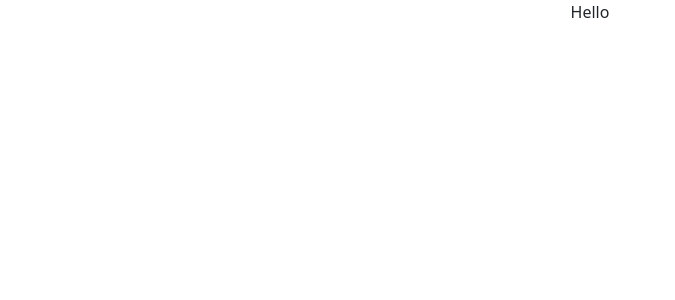
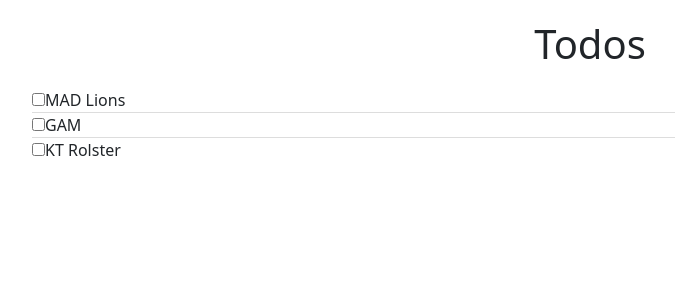
Before and after one commit to Maduro29/todo, a React (Create React App) app: page / in a window 1280 px wide. Shown: the top 300 px of the page, without its empty margins (50-725 px from the left). Built offline with nearby package versions, Linux system fonts and the light colour scheme.

Commit message:
JSX commit

```diff
--- a/src/App.js
+++ b/src/App.js
@@ -3,8 +3,35 @@
 
 function App() {
   return (
-    <div className="App">
-      <p>Hello</p>
+    <div className="container">
+      <div className="row">
+        <div className="todolist">
+          <h1>Todos</h1>
+          <ul className="list-unstyled">
+            <li className="ui-state-default">
+              <div className="checkbox">
+                <label>
+                  <input type="checkbox" value=""/>MAD Lions
+                </label>
+              </div>
+            </li>
+            <li className="ui-state-default">
+              <div className="checkbox">
+                <label>
+                  <input type="checkbox" value=""/>GAM
+                </label>
+              </div>
+            </li>
+            <li className="ui-state-default">
+              <div className="checkbox">
+                <label>
+                  <input type="checkbox" value=""/>KT Rolster
+                </label>
+              </div>
+            </li>
+          </ul>
+        </div>
+      </div>
     </div>
   );
 }
--- a/src/index.css
+++ b/src/index.css
@@ -1,13 +1,41 @@
 body {
-  margin: 0;
-  font-family: -apple-system, BlinkMacSystemFont, 'Segoe UI', 'Roboto', 'Oxygen',
-    'Ubuntu', 'Cantarell', 'Fira Sans', 'Droid Sans', 'Helvetica Neue',
-    sans-serif;
-  -webkit-font-smoothing: antialiased;
-  -moz-osx-font-smoothing: grayscale;
+  background-color: #EEEEEE;
 }
 
-code {
-  font-family: source-code-pro, Menlo, Monaco, Consolas, 'Courier New',
-    monospace;
+.todolist {
+  background-color: #FFF;
+  padding: 20px 20px 10px 20px;
+  width: 600px;
+  margin: 30px auto;
 }
+
+.todolist h1 {
+  margin: 0;
+  padding-bottom: 20px;
+  text-align: center;
+}
+
+.form-control {
+  border-radius: 0;
+}
+
+li.ui-state-default {
+  background: #fff;
+  border: none;
+  border-bottom: 1px solid #ddd;
+}
+
+li.ui-state-default:last-child {
+  border-bottom: none;
+}
+
+.todo-footer {
+  border-top: 1px solid #ddd;
+  background-color: #F4FCE8;
+  margin: 0 -20px -10px -20px;
+  padding: 10px 20px;
+}
+
+.mark-all-done {
+  margin-top: 10px;
+}
```
Also changed, not shown: src/logo.svg (deleted).
